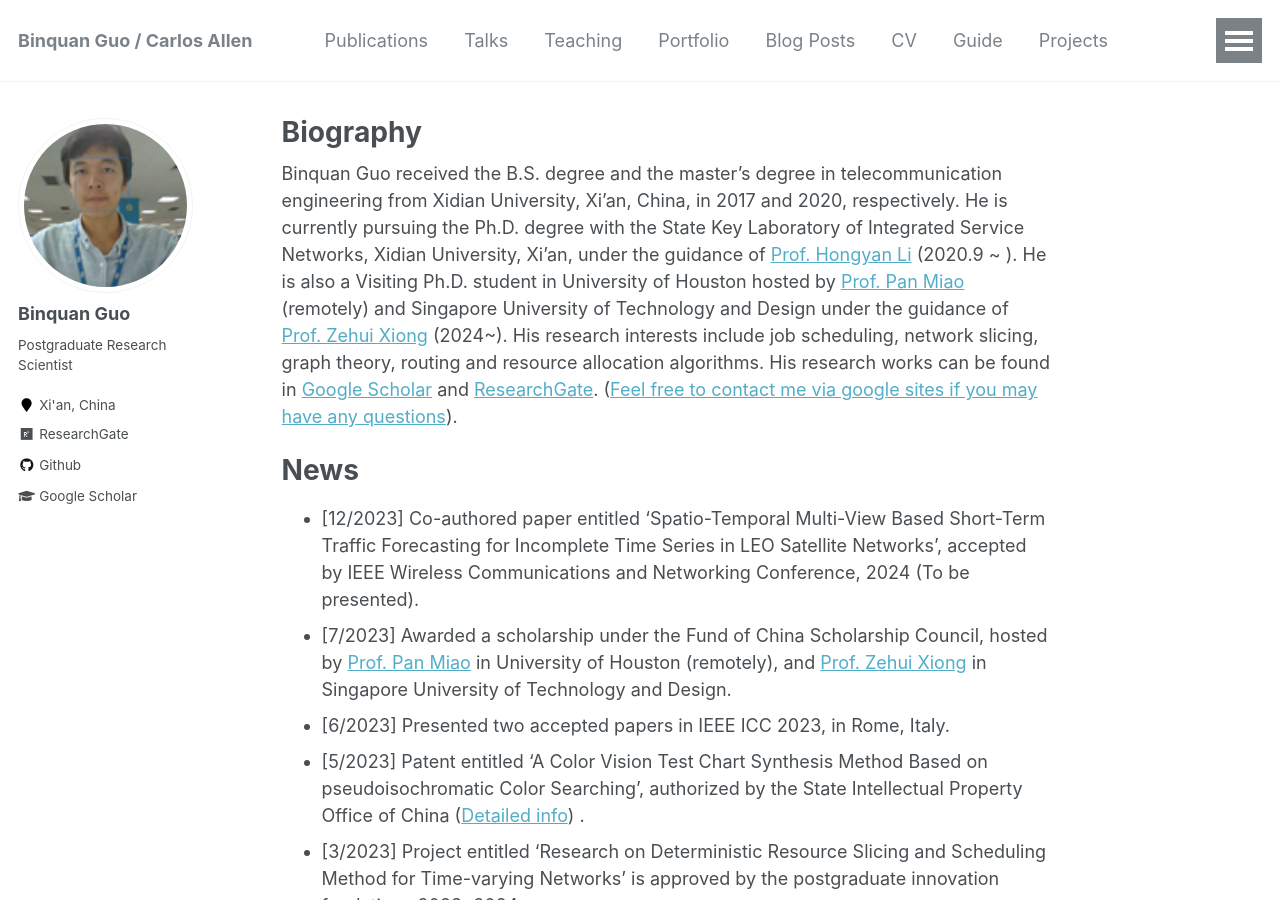
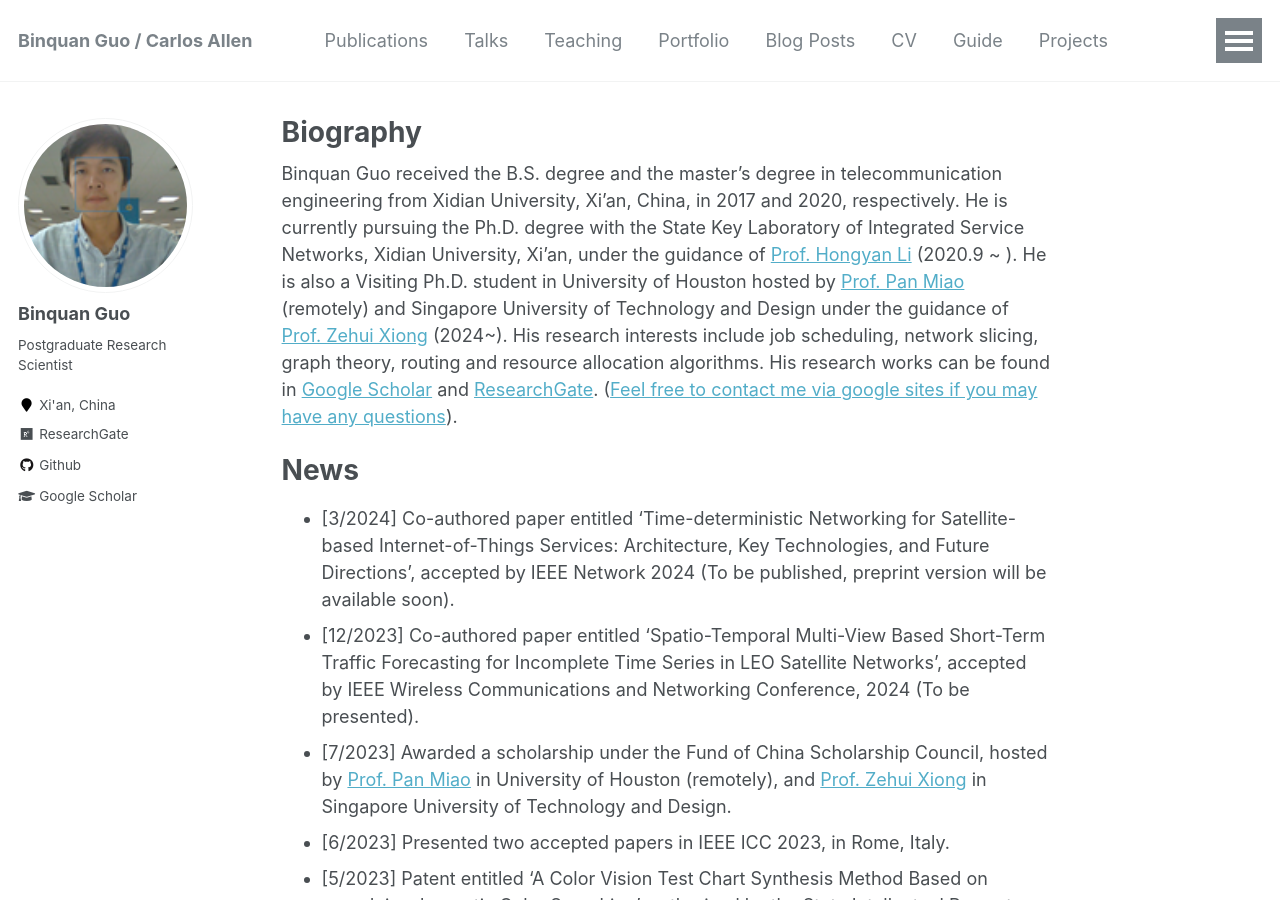
Before and after one commit to wilixx/wilixx.github.io, a Jekyll site: the page built from _pages/about.md, in a window 1280 px wide and 900 px high. Built offline with Jekyll 4.4.1, drawn with Linux system fonts in a browser that asks for light colours; some of the changed text lies outside the part shown.

Commit message:
Update about.md and add one accepted paper

```diff
--- a/_pages/about.md
+++ b/_pages/about.md
@@ -13,6 +13,7 @@ Binquan Guo received the B.S. degree and the master's degree in telecommunicatio
 
 News
 ======
+* [3/2024] Co-authored paper entitled 'Time-deterministic Networking for Satellite-based Internet-of-Things Services: Architecture, Key Technologies, and Future Directions', accepted by IEEE Network 2024 (To be published, preprint version will be available soon).
 * [12/2023] Co-authored paper entitled 'Spatio-Temporal Multi-View Based Short-Term Traffic Forecasting for Incomplete Time Series in LEO Satellite Networks', accepted by IEEE Wireless Communications and Networking Conference, 2024 (To be presented).
 * [7/2023] Awarded a scholarship under the Fund of China Scholarship Council, hosted by  [Prof. Pan Miao](http://www2.egr.uh.edu/~mpan2/) in University of Houston (remotely), and [Prof. Zehui Xiong](https://sites.google.com/view/zehuixiong) in Singapore University of Technology and Design.
 * [6/2023] Presented two accepted papers in IEEE ICC 2023, in Rome, Italy.
@@ -45,6 +46,7 @@ Activities
 
 Publications
 ------
+* [Network'24] Time-deterministic Networking for Satellite-based Internet-of-Things Services: Architecture, Key Technologies, and Future Directions, accepted by IEEE Network 2024 (To be published).
 * [WCNC'24] Liang Peng, Jie Yan, Binquan Guo, Xiaoxiang Wang, Spatio-Temporal Multi-View Based Short-Term Traffic Forecasting for Incomplete Time Series in LEO Satellite Networks, accepted by IEEE WCNC 2024 (To be presented).
 * [ICC'23] Binquan Guo, Hongyan Li, Zhou Zhang, Ye Yan, Online Network Slicing for Real Time Applications in Large-scale Satellite Networks, accepted by IEEE ICC 2023. ([Preprint download](https://arxiv.org/abs/2301.09372)).
 * [ICC'23] Binquan Guo, Hongyan Li, Ye Yan, Zhou Zhang, Data Volume-aware Computation Task Scheduling for Smart Grid Data Analytic Applications, accepted by IEEE ICC 2023.([Preprint download](https://arxiv.org/abs/2301.11831))..
```
